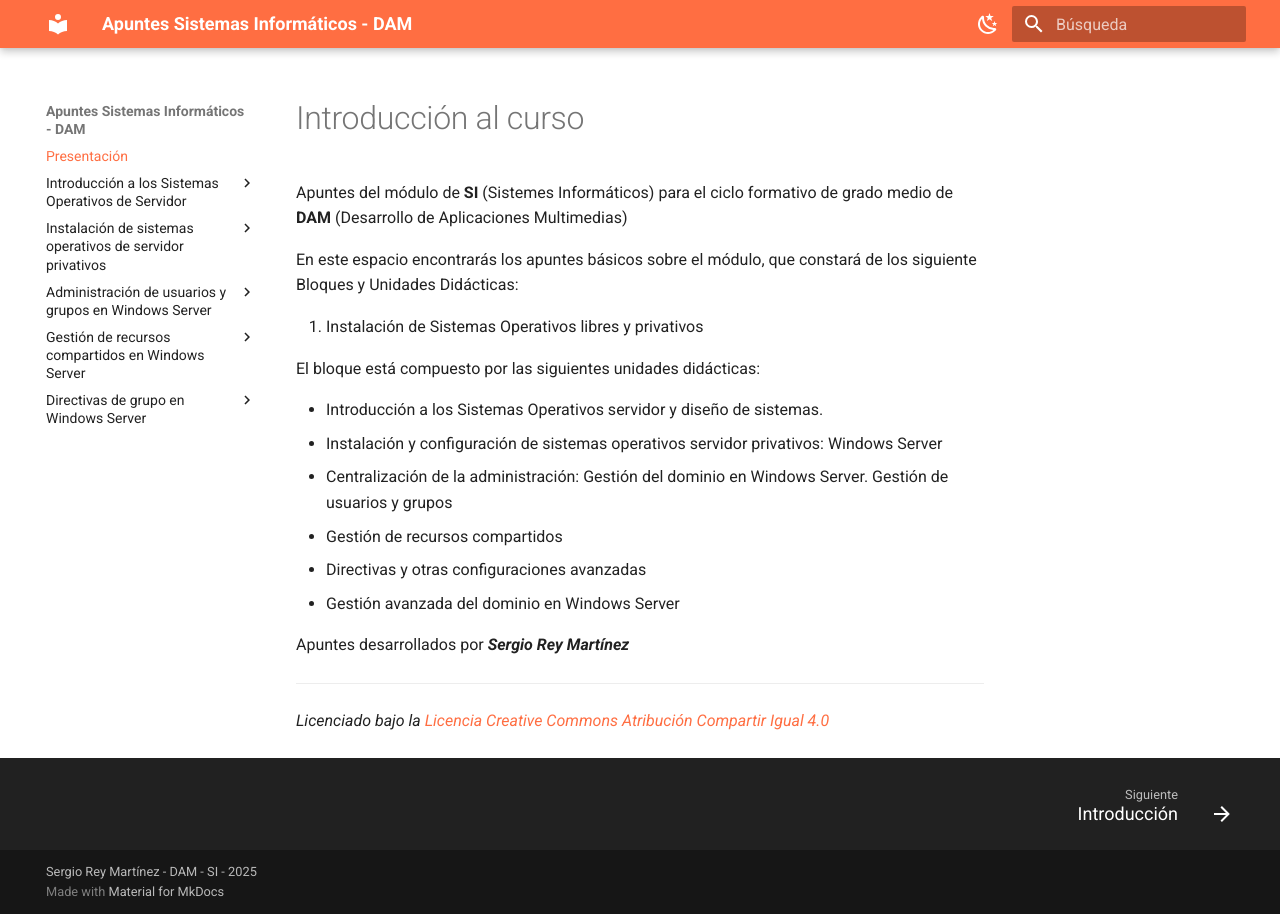
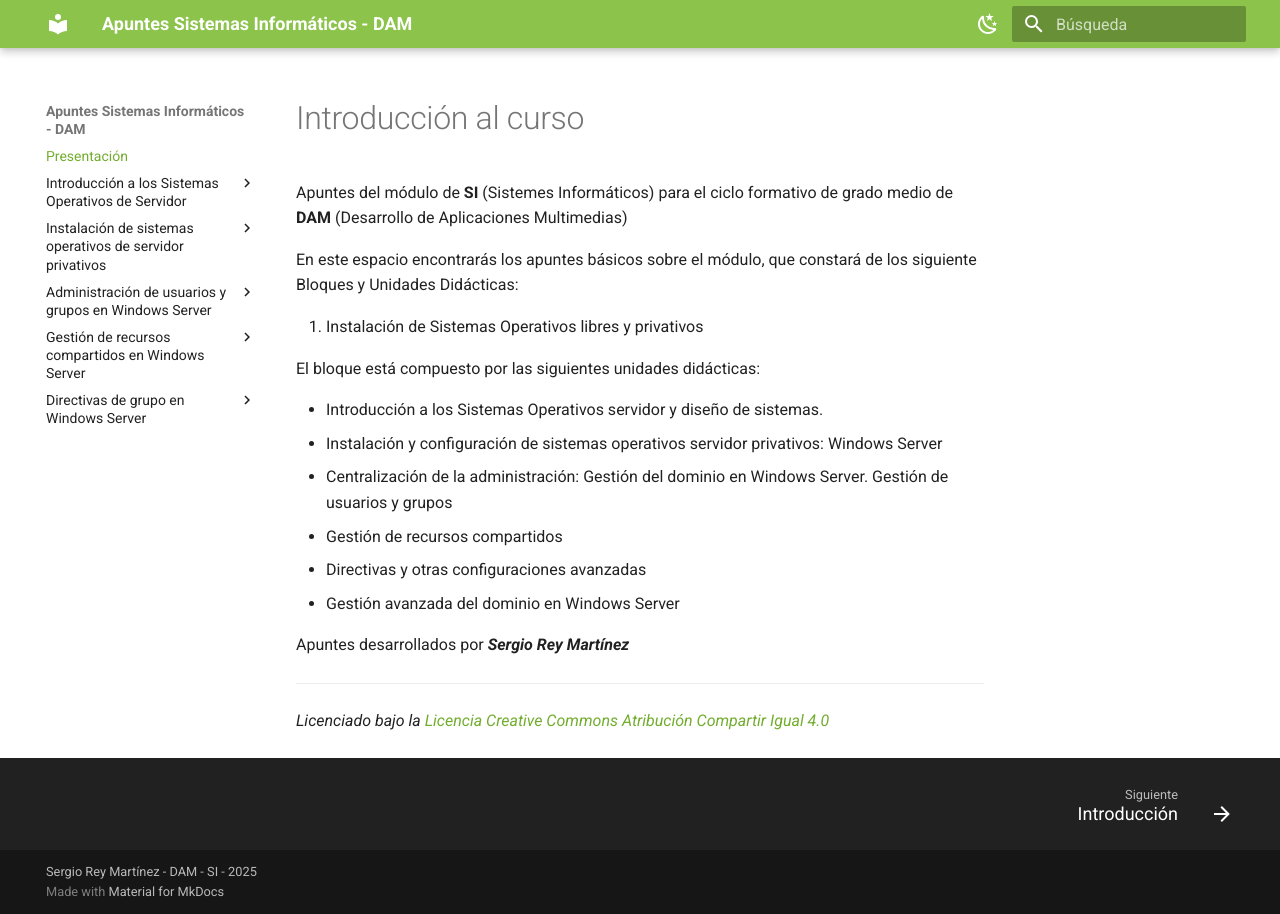
Before and after one commit to apuntes-sergio/si, an MkDocs documentation site: the page built from docs/index.md, in a window 1280 px wide. Built offline with MkDocs 1.6.1 and Material for MkDocs 9.7.7, drawn with Linux system fonts in a browser that asks for light colours.

Commit message:
tema light green

```diff
--- a/mkdocs.yml
+++ b/mkdocs.yml
@@ -12,15 +12,15 @@ theme:
   palette:
     - media: "(prefers-color-scheme: light)"
       scheme: default
-      primary: deep orange
-      accent: deep orange
+      primary: light green
+      accent: light green
       toggle:
         icon: material/weather-night
         name: Cambiar a modo oscuro
     - media: "(prefers-color-scheme: dark)"
       scheme: slate
-      primary: deep orange
-      accent: deep orange
+      primary: light green
+      accent: light green
       toggle:
         icon: material/weather-sunny
         name: Cambiar a modo claro
```
